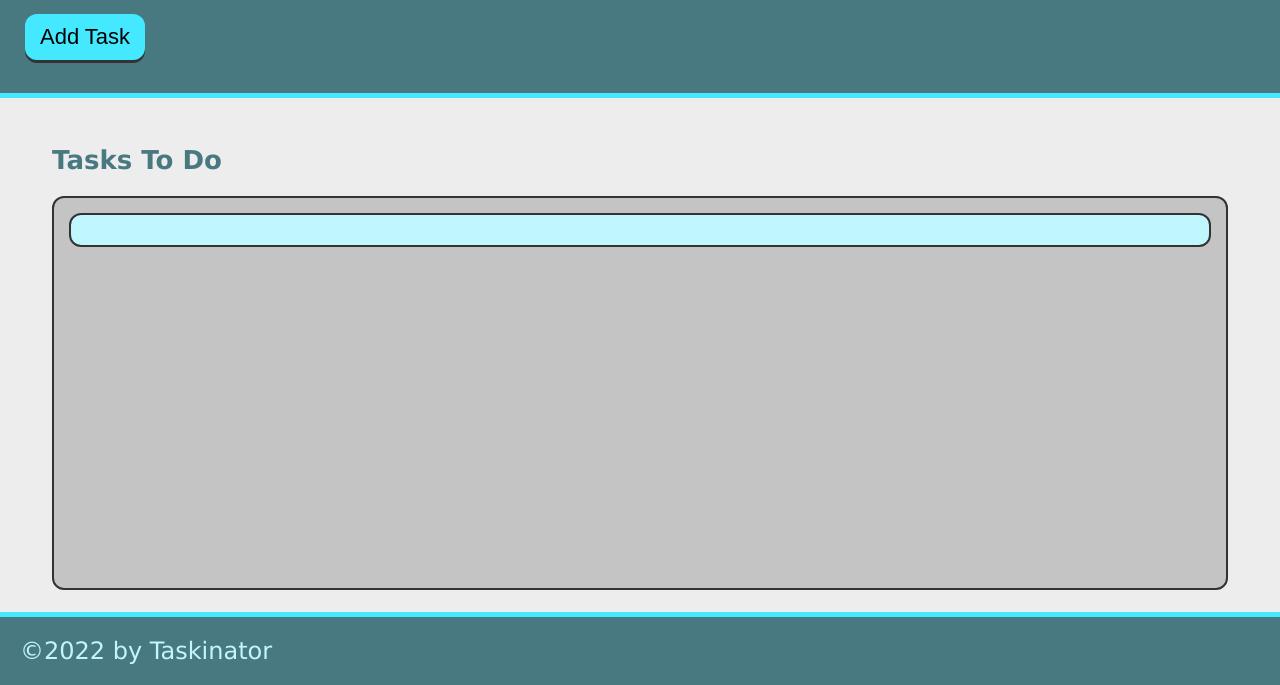
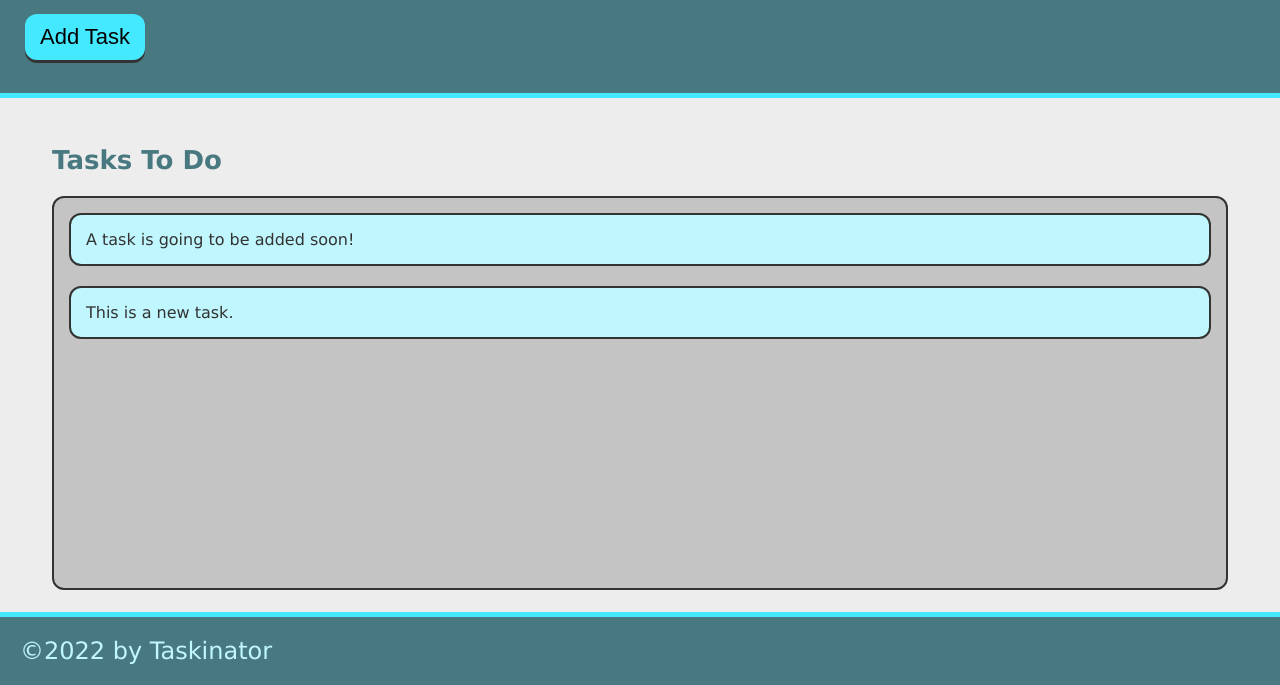
Before and after one commit to WaltBox/taskinator, a plain HTML site: page index.html in a window 1280 px wide. Both pictures are taken after a click on the button "Add Task". Shown: the part 115-800 px from the top of the page. Drawn offline with Linux system fonts and the light colour scheme.

Commit message:
add ability to add a task

```diff
--- a/assets/js/script.js
+++ b/assets/js/script.js
@@ -0,0 +1,11 @@
+var buttonEl = document.querySelector("#save-task");
+var tasksToDoEl = document.querySelector("#tasks-to-do");
+
+var createTaskHandler = function () {
+    var listItemEl = document.createElement("li");
+    listItemEl.className = "task-item";
+    listItemEl.textContent = "This is a new task.";
+    tasksToDoEl.appendChild(listItemEl);
+};
+
+buttonEl.addEventListener("click", createTaskHandler);
--- a/index.html
+++ b/index.html
@@ -12,15 +12,15 @@
     <header>
         <h1 class= "page-title"> Taskinator </h1>
         <p>Click the button below to add a new task!</p>
-        <button class="btn">Add Task</button>
+        <button class="btn" id="save-task">Add Task</button>
     </header>
 
     <main class="page-content">
         <section class="task-list-wrapper">
             <h2 class="list-title">Tasks To Do</h2>
-            <ul class="task-list">
+            <ul class="task-list" id = "tasks-to-do">
                 <li class="task-item">
-
+                        A task is going to be added soon!
                 </li>
             </ul>
         </section>
```
